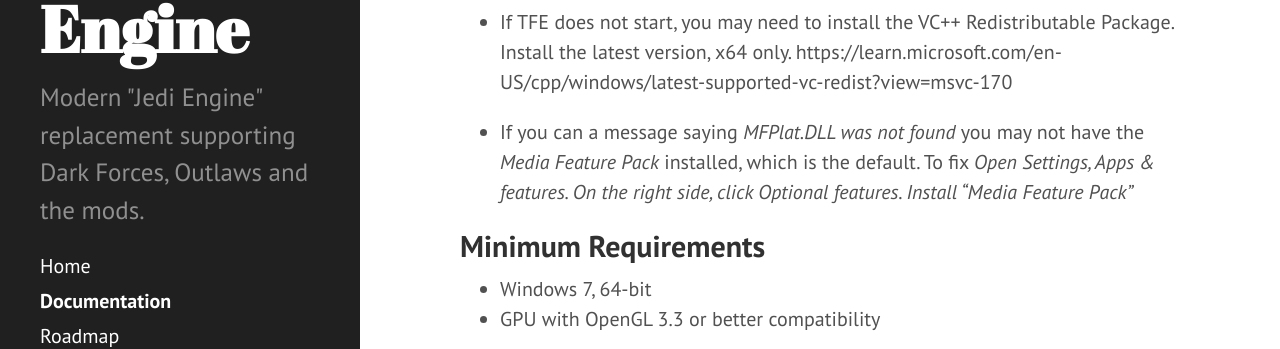
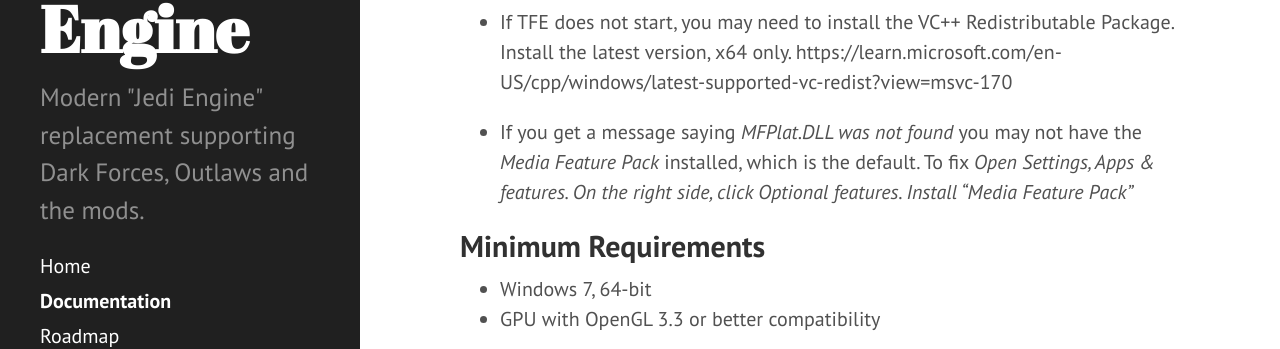
Before and after one commit to TheForceEngine/TheForceEngine.github.io, a Jekyll site: the page built from Documentation.md, in a window 1280 px wide and 900 px high, scrolled down 331 px. Shown: the part 141-490 px from the top of the window. Built offline with Jekyll 4.4.1, drawn with Linux system fonts in a browser that asks for light colours.

Commit message:
Update Documentation.md

```diff
--- a/Documentation.md
+++ b/Documentation.md
@@ -9,7 +9,7 @@
 * If TFE does not start, you may need to install the VC++ Redistributable Package. Install the latest version, x64 only.
 https://learn.microsoft.com/en-US/cpp/windows/latest-supported-vc-redist?view=msvc-170
 
-* If you can a message saying *MFPlat.DLL was not found* you may not have the *Media Feature Pack* installed, which is the default. To fix *Open Settings, Apps & features. On the right side, click Optional features. Install “Media Feature Pack”*
+* If you get a message saying *MFPlat.DLL was not found* you may not have the *Media Feature Pack* installed, which is the default. To fix *Open Settings, Apps & features. On the right side, click Optional features. Install “Media Feature Pack”*
 
 ## Minimum Requirements
 * Windows 7, 64-bit
```
